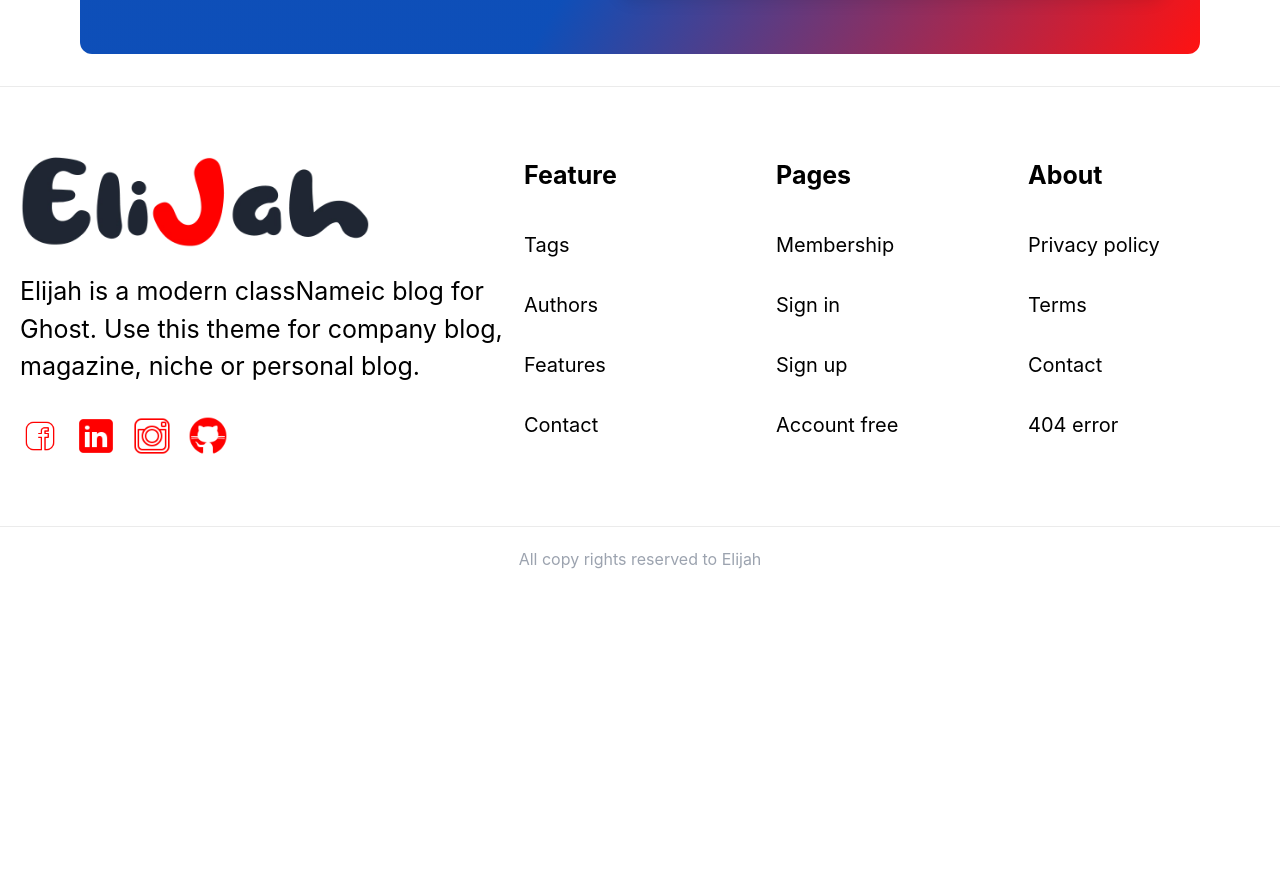
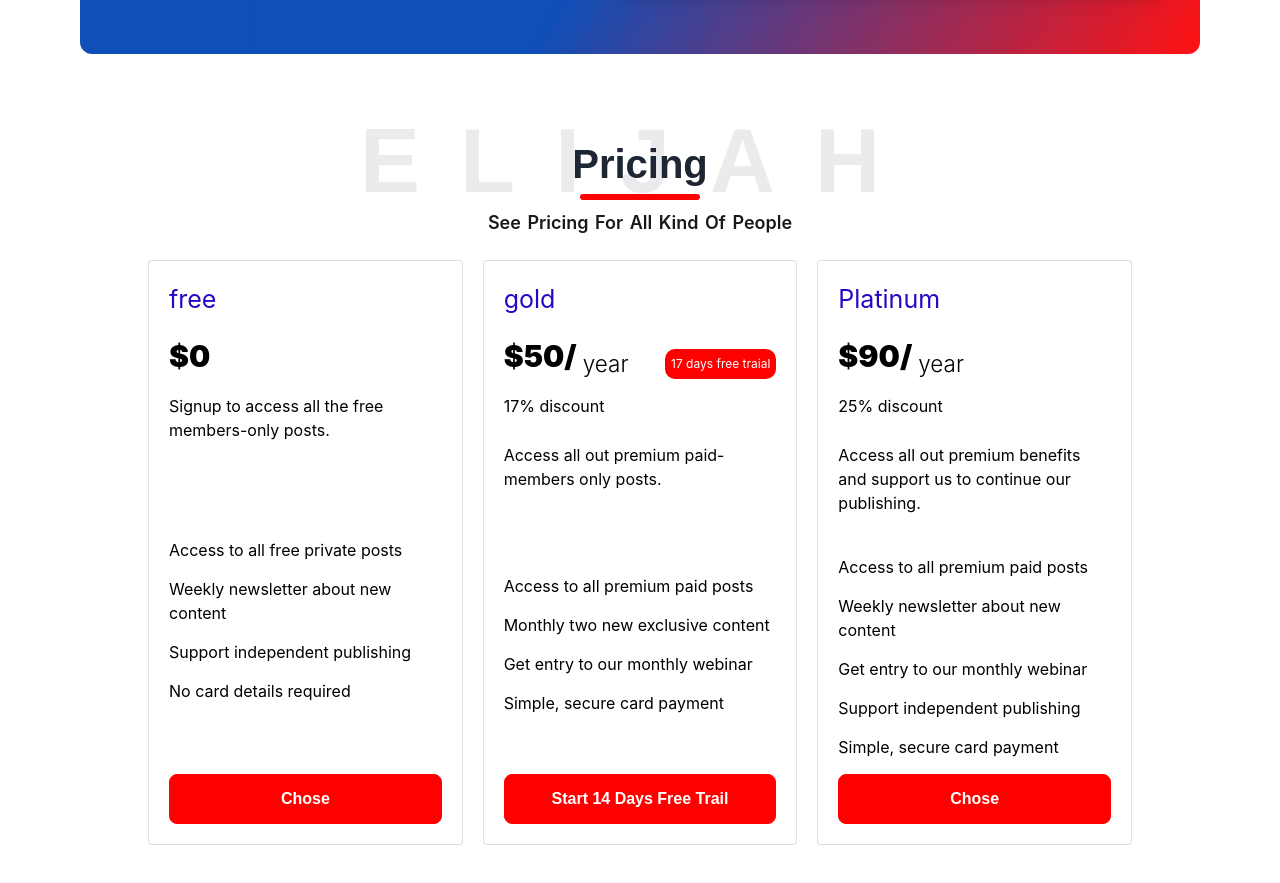
Before and after one commit to Solaiman366882/Elijah_Blogs_client, a React (Vite) app: page / in a window 1280 px wide. Shown: the part 1903-2786 px from the top of the page. Before the commit the page ends 2494 px from the top, so only its background shows below. Built offline with nearby package versions, Linux system fonts and the light colour scheme; no server answers.

Commit message:
Featured Blog Page Design Completed

```diff
--- a/package.json
+++ b/package.json
@@ -14,6 +14,7 @@
     "axios": "^1.6.0",
     "firebase": "^10.5.2",
     "flowbite-react": "^0.6.4",
+    "ka-table": "^8.4.0",
     "prop-types": "^15.8.1",
     "react": "^18.2.0",
     "react-dom": "^18.2.0",
--- /dev/null
+++ b/src/component/Pricing/Pricing.css
@@ -0,0 +1,68 @@
+.card {
+    position: relative;
+    display: flex;
+    flex-direction: column;
+    min-width: 0;
+    word-wrap: break-word;
+    background-color: #fff;
+    background-clip: border-box;
+    border: 1px solid rgba(0, 0, 0, 0.125);
+    border-radius: 0.25rem;
+}
+
+  .card {
+    width: 100%;
+    padding: 20px;
+    display: flex;
+    flex-direction: column;
+    justify-content: space-between;
+  }
+
+  .card h6  {
+    font-size: 25px;
+    margin-bottom: 15px;
+  }
+
+  .card h6 {
+    color: #2408c4;
+  }
+
+  .card sub {
+    font-size: 12;
+    font-weight: 300;
+  }
+
+  .card h3 {
+    font-size: 30px;
+    margin-bottom: 15px;
+    font-weight: 900;
+  }
+
+  .text-gold  {
+    display: flex;
+    justify-content: space-between;
+    align-items: center;
+  }
+
+  .text-gold  h5 {
+    background: var(--red);
+    border-radius: 10px;
+    padding: 6px;
+    font-size:12px ;
+    color: var(--white);
+  }
+
+  .card ul li img {
+    width: 20px;
+    margin-right: 10px;
+  }
+
+  .card ul li
+  {
+    margin: 15px 0;
+  }
+
+  .card p {
+    display: inline-block;
+    margin-bottom: 25px;
+  }
--- /dev/null
+++ b/src/component/Pricing/Pricing.jsx
@@ -0,0 +1,95 @@
+import "./Pricing.css";
+
+const Pricing = () => {
+	return (
+		<div>
+			<section className="card-section py-20">
+				<div className="title-section mb-6">
+					<h2>Pricing</h2>
+					<p>
+						see pricing for all kind of people
+					</p>
+				</div>
+				<div className="max-w-screen-lg px-5 mx-auto">
+					<div className="card-area grid grid-cols-3 gap-5">
+						<div className="card">
+							<div>
+								<h6>free</h6>
+								<h3>$0</h3>
+
+								<p>
+									Signup to access all the free members-only
+									posts.
+								</p>
+							</div>
+							<ul>
+								<li>Access to all free private posts</li>
+								<li>Weekly newsletter about new content</li>
+								<li>Support independent publishing</li>
+								<li>No card details required</li>
+							</ul>
+
+							<button className="btn">Chose</button>
+						</div>
+
+						<div className="card">
+							<div>
+								<h6>gold</h6>
+
+								<div className="text-gold">
+									<h3>
+										$50/ <sub>year</sub>
+									</h3>
+									<h5>17 days free traial</h5>
+								</div>
+								<p>17% discount</p>
+								<p>
+									Access all out premium paid-members only
+									posts.
+								</p>
+							</div>
+							<ul>
+								<li>Access to all premium paid posts</li>
+								<li>Monthly two new exclusive content</li>
+								<li>Get entry to our monthly webinar</li>
+								<li>Simple, secure card payment</li>
+							</ul>
+
+							<button className="btn">
+								start 14 days free trail
+							</button>
+						</div>
+
+						<div className="card">
+							<div>
+								<h6>Platinum</h6>
+
+								<div className="text-gold">
+									<h3>
+										$90/ <sub>year</sub>
+									</h3>
+								</div>
+								<p>25% discount</p>
+								<p>
+									Access all out premium benefits and support
+									us to continue our publishing.
+								</p>
+							</div>
+							<ul>
+								<li>Access to all premium paid posts</li>
+								<li>Weekly newsletter about new content</li>
+								<li>Get entry to our monthly webinar</li>
+								<li>Support independent publishing</li>
+								<li>Simple, secure card payment</li>
+							</ul>
+
+							<button className="btn">Chose</button>
+						</div>
+					</div>
+				</div>
+			</section>
+		</div>
+	);
+};
+
+export default Pricing;
--- a/src/pages/Featured/FeaturedBlog.jsx
+++ b/src/pages/Featured/FeaturedBlog.jsx
@@ -1,10 +1,94 @@
+import { useQuery } from "@tanstack/react-query";
+import axios from "axios";
+import { useState } from "react";
+import { Table } from "ka-table";
+import { DataType, EditingMode, SortingMode } from "ka-table/enums";
+import "ka-table/style.css";
 
 const FeaturedBlog = () => {
-    return (
-        <div>
-            this is featured blog.
-        </div>
-    );
+	const [featuredBlog, setFeaturedBlog] = useState([]);
+	const { isPending } = useQuery({
+		queryKey: ["blogs"],
+		queryFn: async () => {
+			const res = await axios.get("http://localhost:5000/blogs");
+			const blogs = res.data;
+			for (let i = 0; i < blogs.length; i++) {
+				for (let j = i + 1; j < blogs.length; j++) {
+					if (
+						blogs[i].description.length <
+						blogs[j].description.length
+					) {
+						const temp = blogs[i];
+						blogs[i] = blogs[j];
+						blogs[j] = temp;
+						// console.log(
+						// 	blogs,
+						// 	blogs[i].description.length,
+						// 	blogs[j].description.length
+						// );
+					}
+				}
+			}
+			if (blogs.length > 10) {
+				setFeaturedBlog(blogs.slice(0, 10));
+			} else {
+				setFeaturedBlog(blogs);
+			}
+			return res.data;
+		},
+	});
+
+	if (isPending) {
+		return "Loading";
+	}
+	const dataArray = featuredBlog?.map((blog, index) => ({
+		column1: `${index + 1}`,
+		column2: `${blog.title}`,
+		column3: `${blog.blogOwner}`,
+		column4: `${blog.blogOwnerEmail}`,
+		//column4: `<img src={${blog.blogOwnerImg}} alt="" />`,
+		id: index,
+	}));
+
+	return (
+		<div className="featured-blog-page">
+			<div className="max-w-screen-xl mx-auto px-auto">
+				<div className="login-title mt-10">
+					<h2 className="text-6xl">Featured Blog</h2>
+				</div>
+				<div className="table-area">
+					<Table
+						columns={[
+							{
+								key: "column1",
+								title: "Serial",
+								dataType: DataType.String,
+							},
+							{
+								key: "column2",
+								title: "Blog Title",
+								dataType: DataType.String,
+							},
+							{
+								key: "column3",
+								title: "Blog Owner",
+								dataType: DataType.String,
+							},
+							{
+								key: "column4",
+								title: "Email",
+								dataType: DataType.node,
+							},
+						]}
+						data={dataArray}
+						editingMode={EditingMode.Cell}
+						rowKeyField={"id"}
+						sortingMode={SortingMode.Single}
+					/>
+				</div>
+			</div>
+		</div>
+	);
 };
 
 export default FeaturedBlog;
--- a/src/pages/Home/Home.jsx
+++ b/src/pages/Home/Home.jsx
@@ -2,6 +2,7 @@
 import Banner from "../../component/Banner/Banner";
 import NewsLetter from "../../component/NewsLetter/NewsLetter";
 import PopularTags from "../../component/PopularTags/PopularTags";
+import Pricing from "../../component/Pricing/Pricing";
 import RecentBlog from "../../component/RecentBlog/RecentBlog";
 
 const Home = () => {
@@ -12,6 +13,7 @@ const Home = () => {
                 <RecentBlog></RecentBlog>
                 <PopularTags></PopularTags>
                 <NewsLetter></NewsLetter>
+                <Pricing></Pricing>
             </div>
         </div>
     );
```
Also changed, not shown: 1 other file (tests, documents, lock files or other folders).
